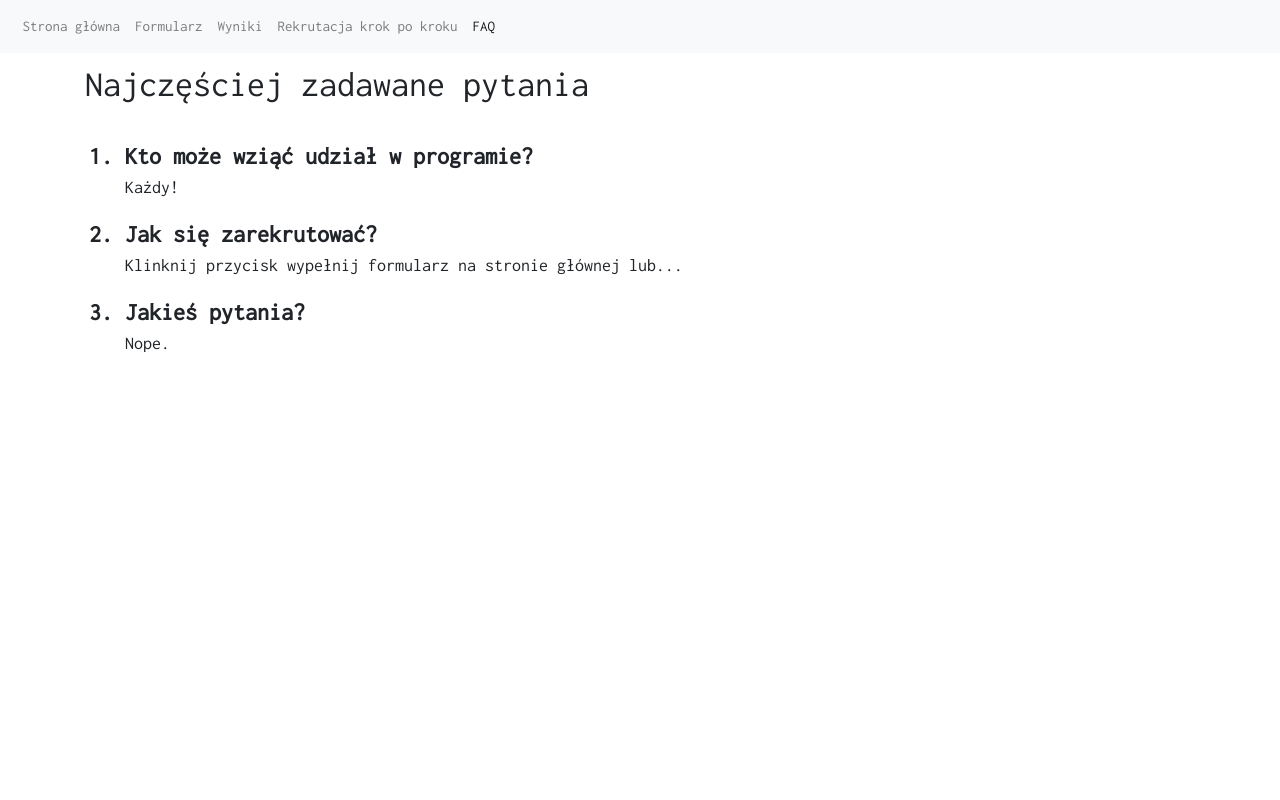
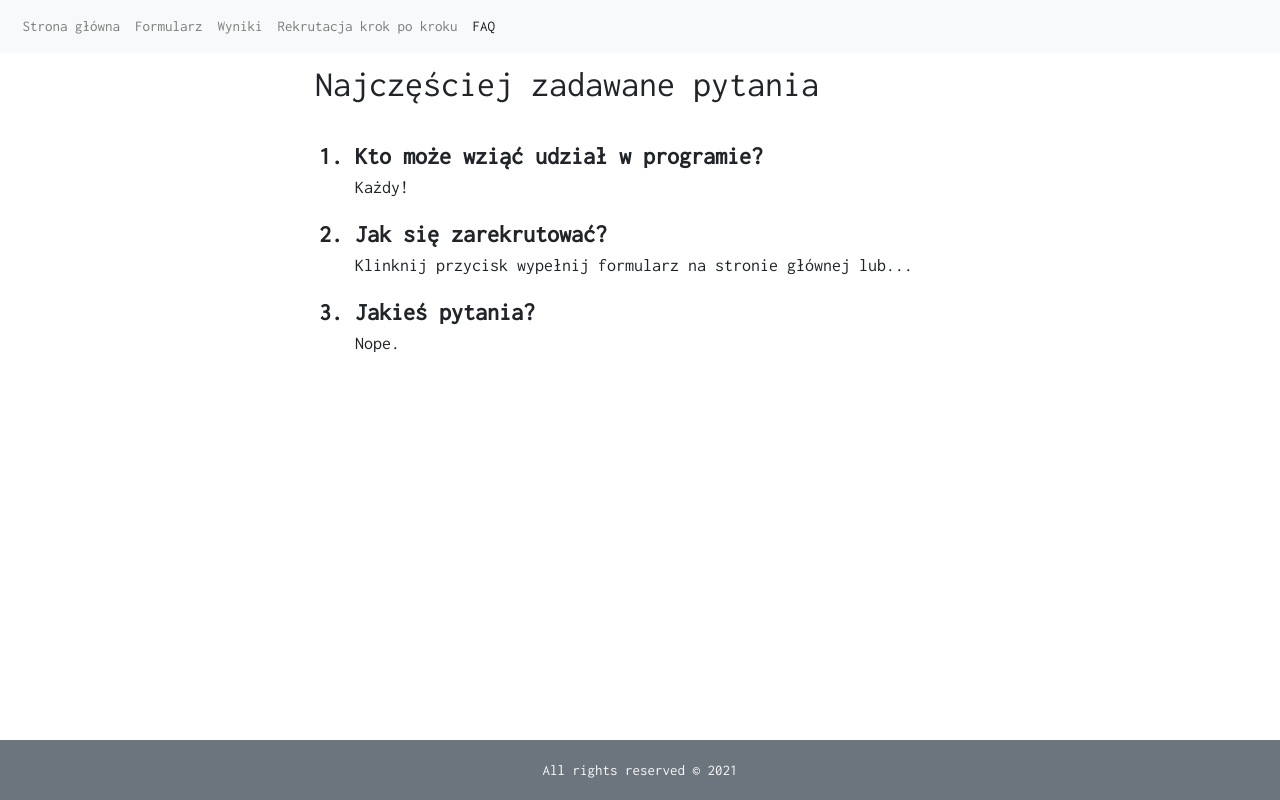
Before and after one commit to apieszka/webapp, a Flask app: page /faq in a window 1280 px wide. Run offline with Flask 2, Linux system fonts and the light colour scheme; some libraries are stand-ins or nearby versions.

Commit message:
sticky footer

```diff
--- a/unit5.1/unit5.1/static/css/style.css
+++ b/unit5.1/unit5.1/static/css/style.css
@@ -16,22 +16,30 @@ h1 {
     width: 50%;
 }
 
-.cd-faq__items {
-    position: fixed;
-    height: 100%;
-    width: 90%;
-    top: 0;
-    right: 0;
-    transform: translateZ(0) translateX(100%);
-    transition: transform .3s;
+
+html {
+  position: relative;
+  min-height: 100%;
+}
+body {
+  margin-bottom: 60px; /* Margin bottom by footer height */
+}
+.footer {
+  position: absolute;
+  bottom: 0;
+  width: 100%;
+  height: 60px; /* Set the fixed height of the footer here */
+  line-height: 60px; /* Vertically center the text there */
+  background-color: #f5f5f5;
 }
 
-/* .cd-faq__item,
-span {
-    font-weight: bold;
-    font-size: larger;
-} */
+.container {
+    width: auto;
+    max-width: 680px;
+    padding: 0 15px;
+}
 
-.cd-faq__items--slide-in {
-    transform: translateX(0);
-}
+
+/* Custom page CSS
+-------------------------------------------------- */
+/* Not required for template or sticky footer method. */
--- a/unit5.1/unit5.1/templates/base.html
+++ b/unit5.1/unit5.1/templates/base.html
@@ -65,9 +65,21 @@
     </div>
     <!-- /container -->
 
+    <!-- Footer -->
+    <footer class="footer bg-secondary text-light text-center fixed-bottom">
+        <div class="container">
+            <span>All rights reserved © 2021</span>
+        </div>
+    </footer>
+
     <!-- Bootstrap core JavaScript -->
     <script src="https://ajax.googleapis.com/ajax/libs/jquery/1.11.3/jquery.min.js"></script>
     <script src="static/js/bootstrap.min.js"></script>
+    <script src="https://code.jquery.com/jquery-3.5.1.slim.min.js" integrity="sha384-DfXdz2htPH0lsSSs5nCTpuj/zy4C+OGpamoFVy38MVBnE+IbbVYUew+OrCXaRkfj" crossorigin="anonymous"></script>
+    <script src="https://cdn.jsdelivr.net/npm/bootstrap@4.5.3/dist/js/bootstrap.bundle.min.js" integrity="sha384-ho+j7jyWK8fNQe+A12Hb8AhRq26LrZ/JpcUGGOn+Y7RsweNrtN/tE3MoK7ZeZDyx" crossorigin="anonymous"></script>
+
+
+
 </body>
 
 </html>
--- a/unit5.1/unit5.1/templates/krok.html
+++ b/unit5.1/unit5.1/templates/krok.html
@@ -60,5 +60,5 @@
             <!-- End page content -->
         </div>
 
-
+        <br>
         {% endblock %}
```
